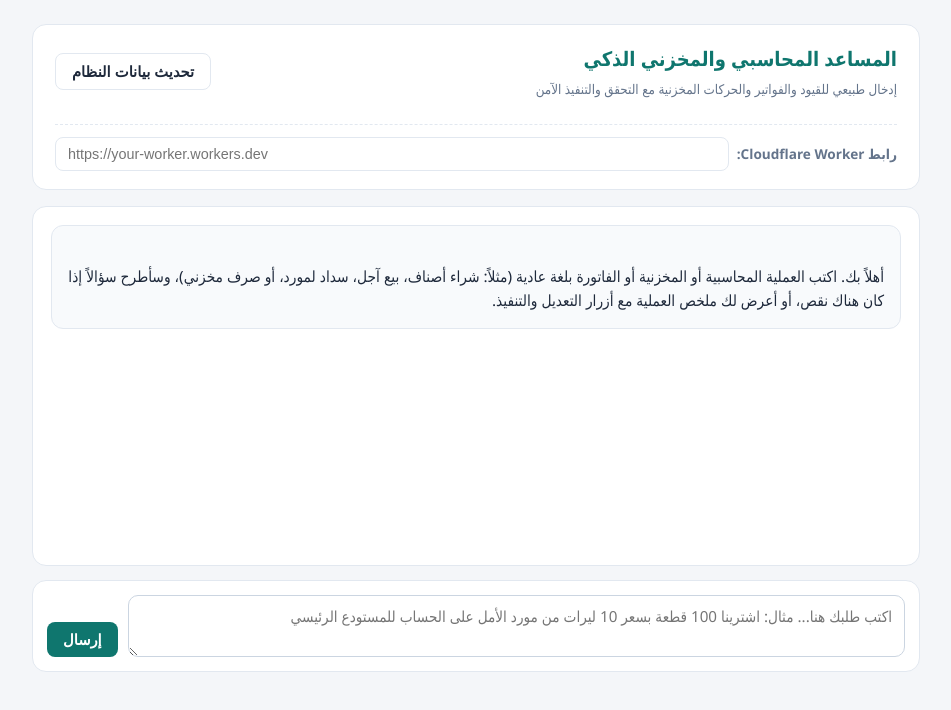
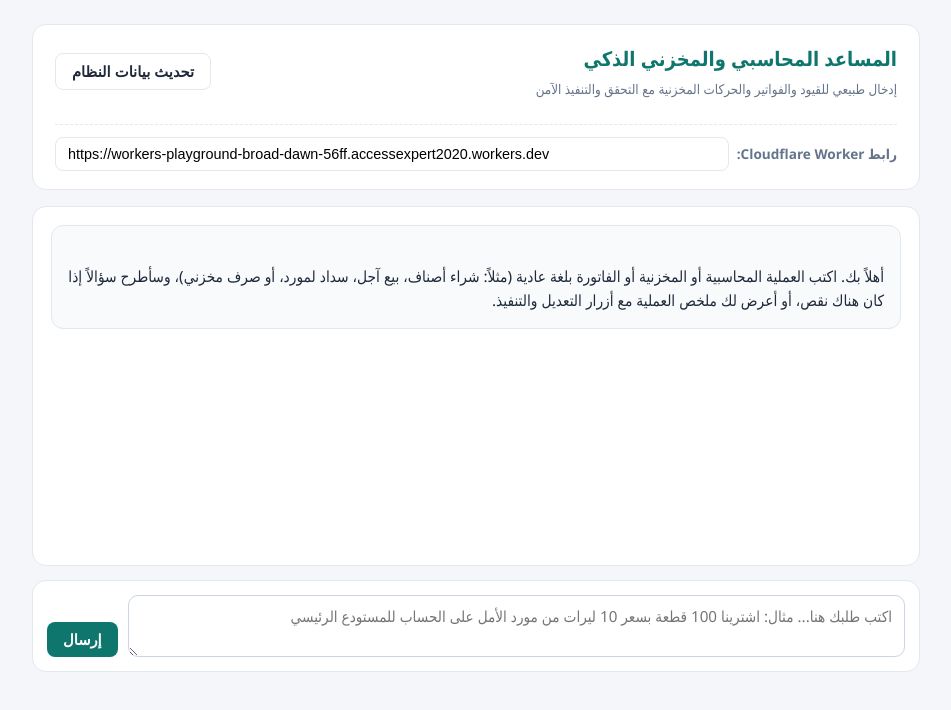
Before and after one commit to Hamdi9483/ai-chat, a plain HTML site: page index.html in a window 1280 px wide. Shown: the whole page, without its empty margins (164-1115 px from the left). Drawn offline with Linux system fonts and the light colour scheme; no server answers.

Commit message:
Set default worker URL in index.html

```diff
--- a/index.html
+++ b/index.html
@@ -329,7 +329,7 @@
 
   <script>
     const WORKER_STORAGE_KEY = "erp_worker_url_v1";
-    const DEFAULT_WORKER_URL = ""; // ضع رابط الـ Worker هنا إذا أردت تثبيته افتراضياً
+    const DEFAULT_WORKER_URL = "https://workers-playground-broad-dawn-56ff.accessexpert2020.workers.dev"; // ضع رابط الـ Worker هنا إذا أردت تثبيته افتراضياً
 
     let erpContext = {
       accounts: [],
```
